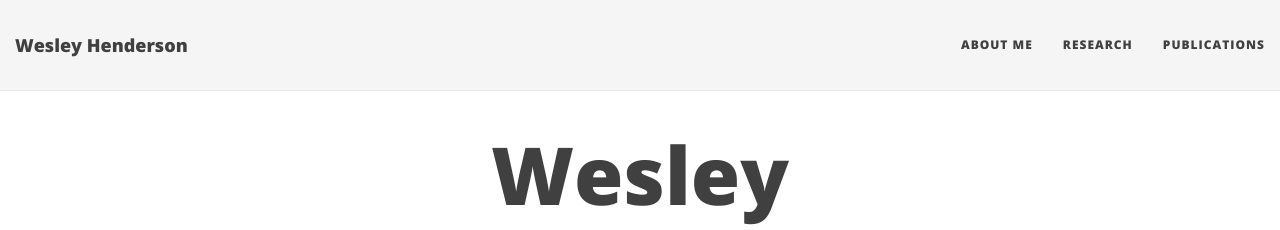
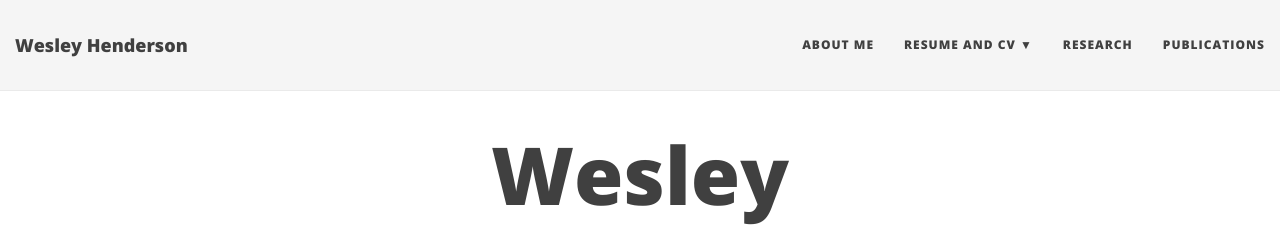
Before and after one commit to rwhender/rwhender.github.io, a Jekyll site: the page built from index.html, in a window 1280 px wide. Shown: the top 230 px of the page. Built offline with Jekyll 4.4.1, drawn with Linux system fonts in a browser that asks for light colours; nearby versions of some CDN libraries; the list of posts is cut into pages by our own code.

Commit message:
Added resume and CV tab to nav

```diff
--- a/_config.yml
+++ b/_config.yml
@@ -24,9 +24,9 @@ description: This is my personal website.
 # List of links in the navigation bar
 navbar-links:
   About Me: "aboutme"
-  # Resources:
-  #   - Beautiful Jekyll: "http://deanattali.com/beautiful-jekyll/"
-  #   - Learn markdown: "http://www.markdowntutorial.com/"
+  Resume and CV:
+    - Industry Resume: "{{'/pdfs/henderson industry resume general.pdf' | prepend: site.baseurl }}"
+    - Academic CV: "{{'/pdfs/Henderson CV.pdf' | prepend: site.baseurl }}"
   #   - GitHub Pages: "https://pages.github.com/"
   Research: "research"
   Publications: "publications"
```
